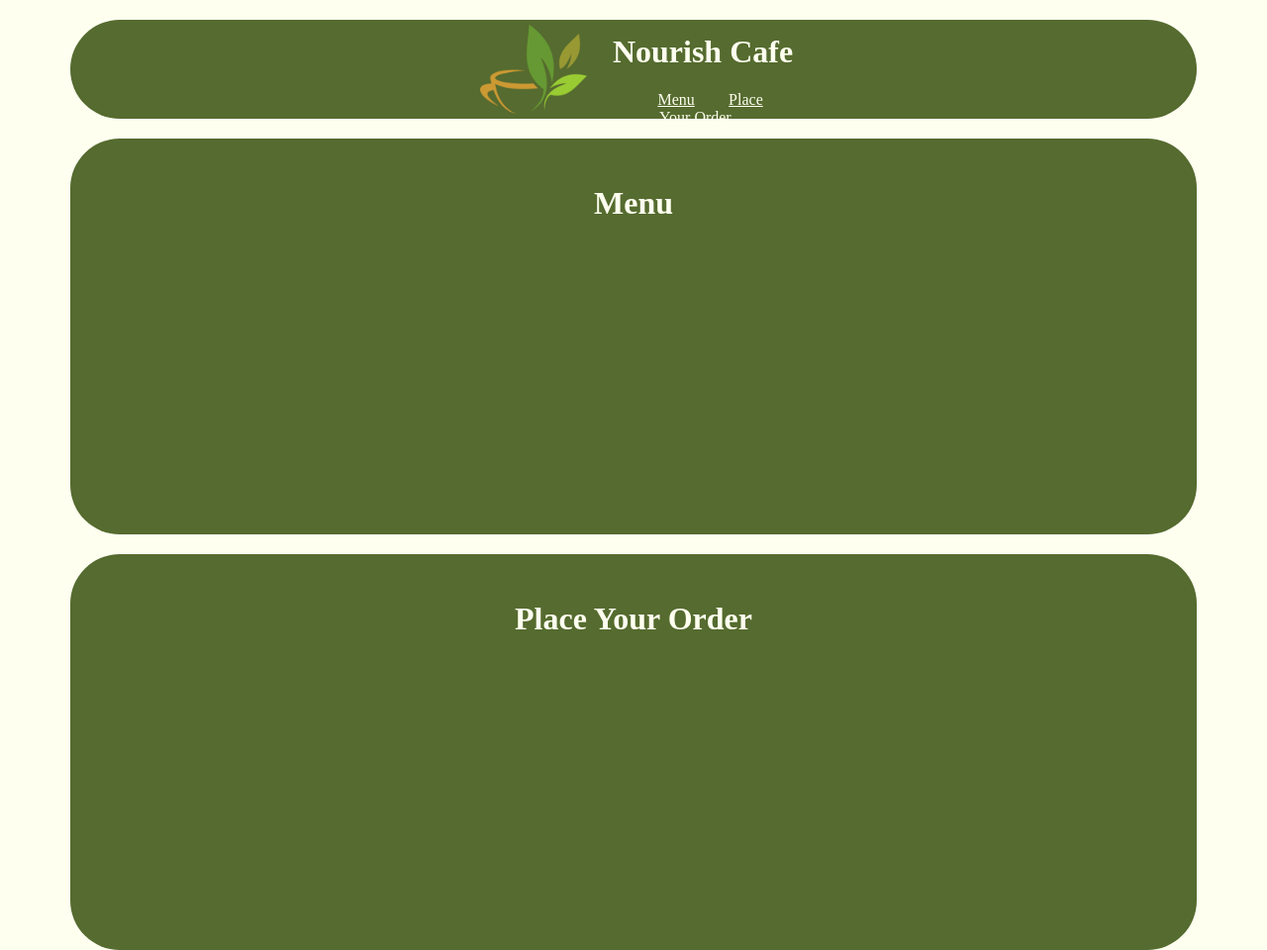
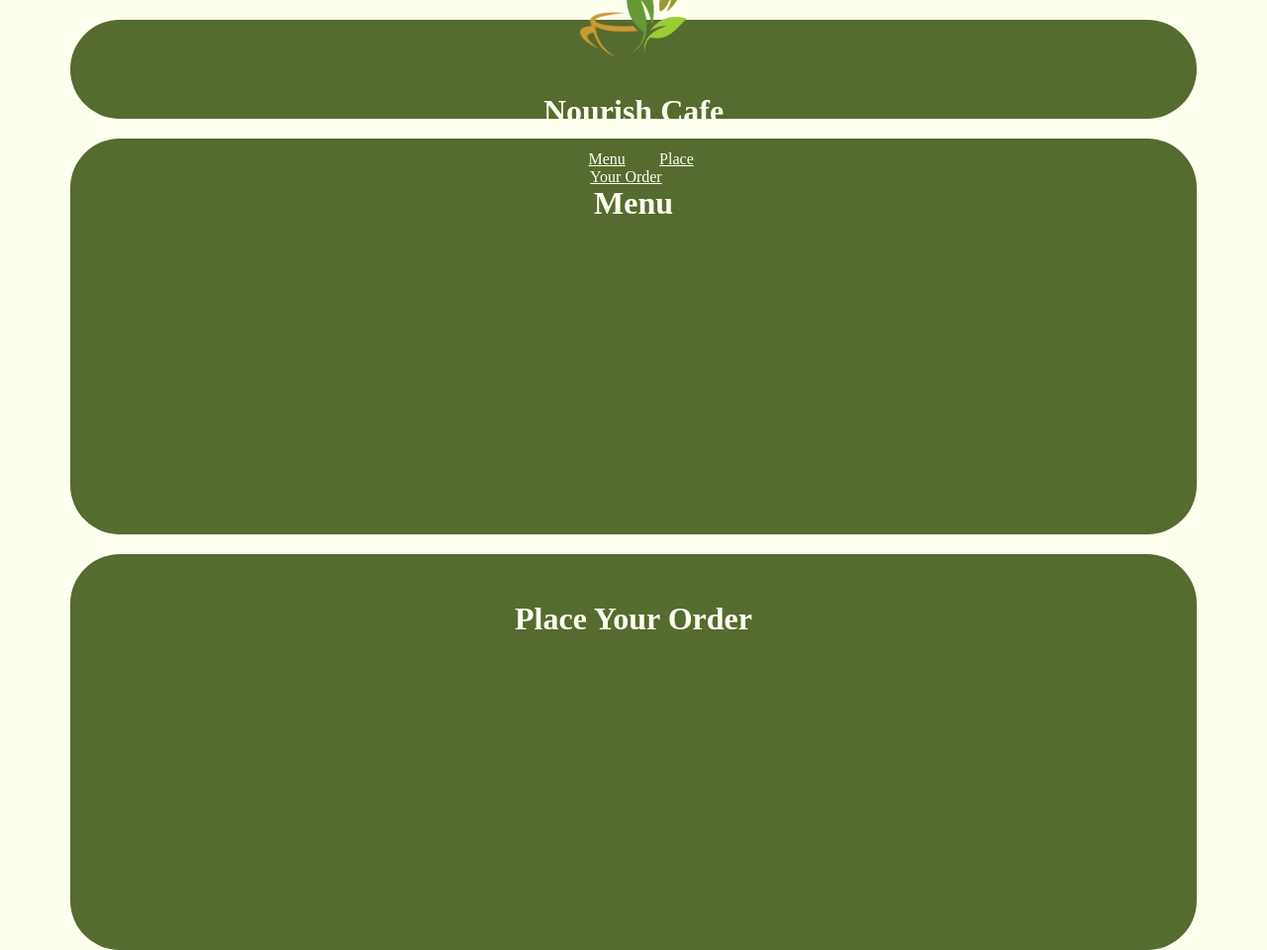
Before and after one commit to nnemaduako15/HTML-Final-Project-, a plain HTML site: page index.html in a window 1280 px wide. Shown: the whole page at 99% size. Drawn offline with Linux system fonts and the light colour scheme.

Commit message:
first commit

```diff
--- a/style.css
+++ b/style.css
@@ -4,6 +4,7 @@ body {
 
 .banner {
     display: flex;
+    flex-direction: column;
     align-items: center;
     justify-content: center;
     width: 90%;
@@ -11,7 +12,8 @@ body {
     background-color: darkolivegreen;
     border-radius: 50px;
     margin: 20px auto;
-    gap: 20px;
+    padding: 15;
+
 }
 .header-text {
     display: flex;
```
